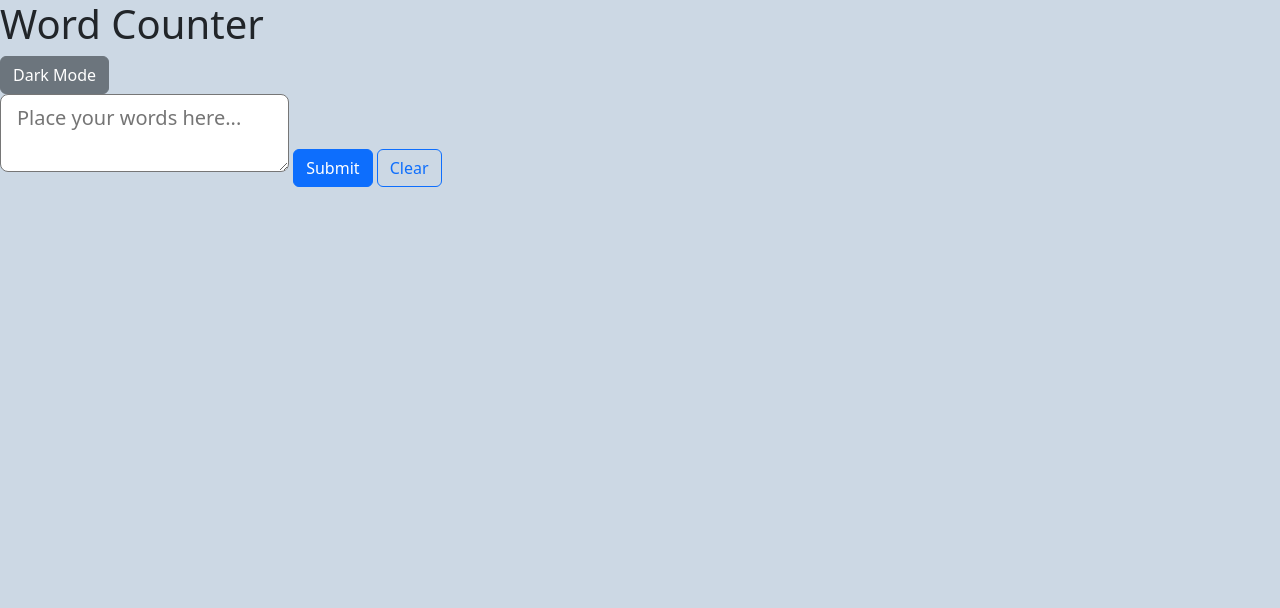
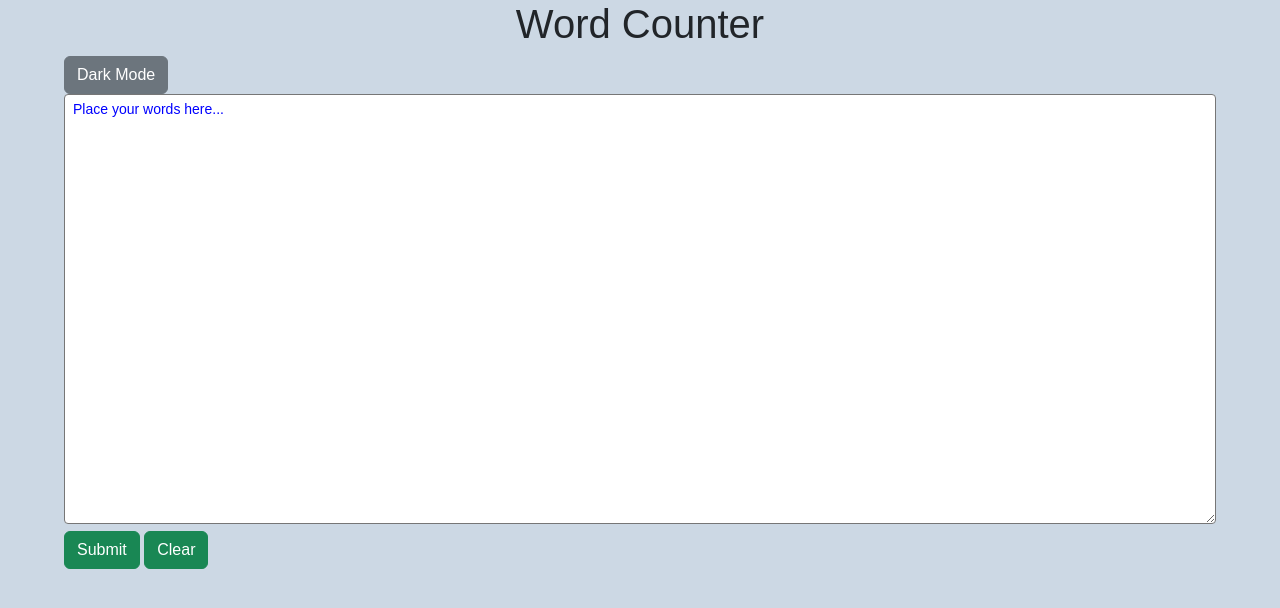
Before and after one commit to SteveCButler/LAB-word-counter, a plain HTML site: page index.html in a window 1280 px wide. Drawn offline with nearby package versions, Linux system fonts and the light colour scheme.

Commit message:
need to figure out how to use bootstrap and CSS together on buttons

```diff
--- a/index.html
+++ b/index.html
@@ -21,11 +21,12 @@
     <div id="error" class="error"></div>
     <form>
       <textarea
-        class="form-control-lg"
+        rows="20"
+        class="form-control-sm"
         placeholder="Place your words here..."
       ></textarea>
-      <button type="submit" class="btn btn-primary">Submit</button>
-      <button type="reset" class="btn btn-outline-primary">Clear</button>
+      <button type="submit" class="btn btn-success">Submit</button>
+      <button type="reset" class="btn btn-success">Clear</button>
     </form>
     <div id="word-count"></div>
 
--- a/main.css
+++ b/main.css
@@ -1,3 +1,19 @@
 body {
   background-color: rgb(204, 216, 228);
+  width: 90%;
+  margin-inline: auto;
+  font-family: Arial, Helvetica, sans-serif;
 }
+h1 {
+  text-align: center;
+}
+textarea {
+  width: 100%;
+}
+textarea::placeholder {
+  color: blue;
+}
+button {
+  color: white;
+  padding: 0.25em;
+}
```
